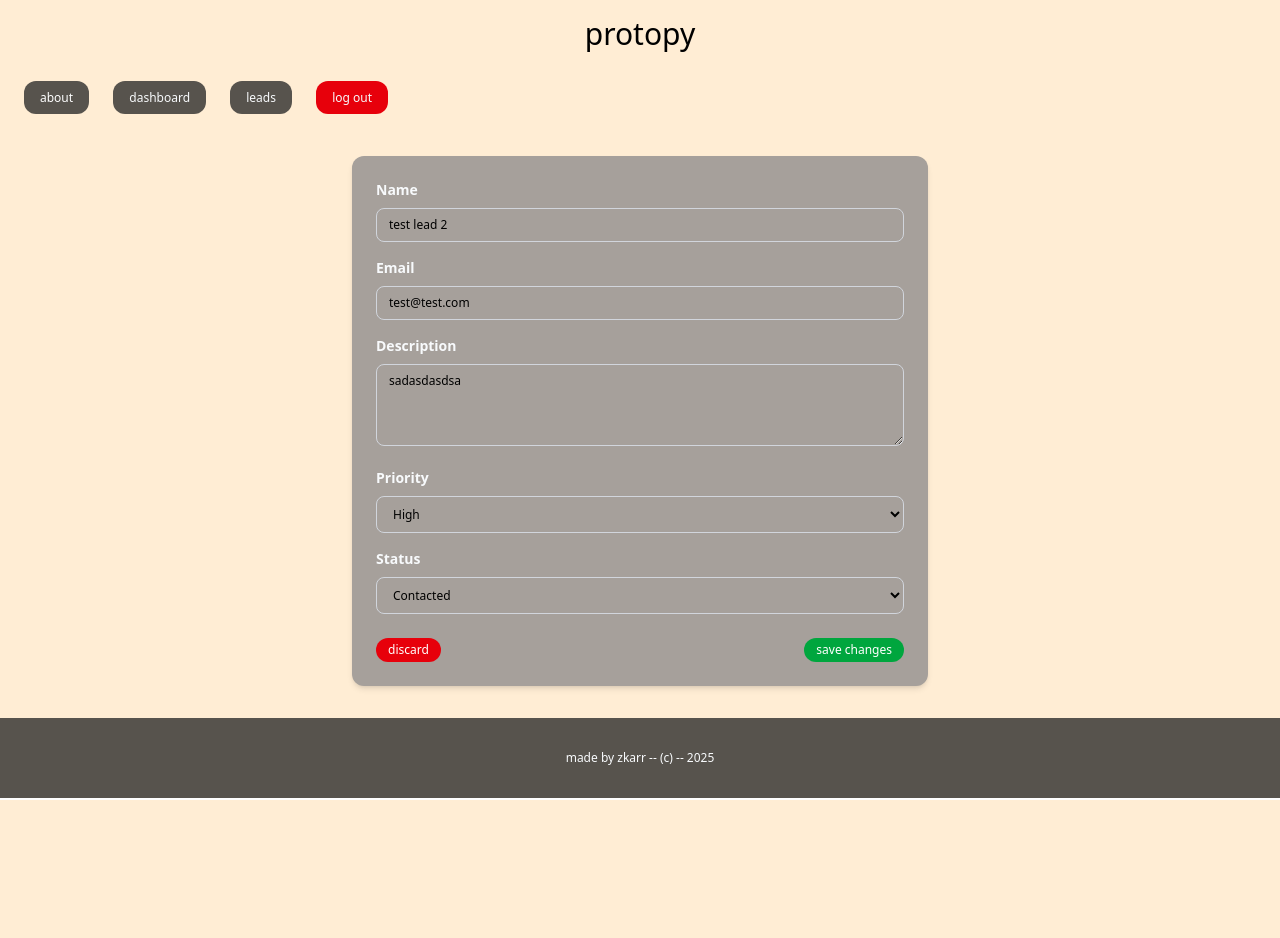
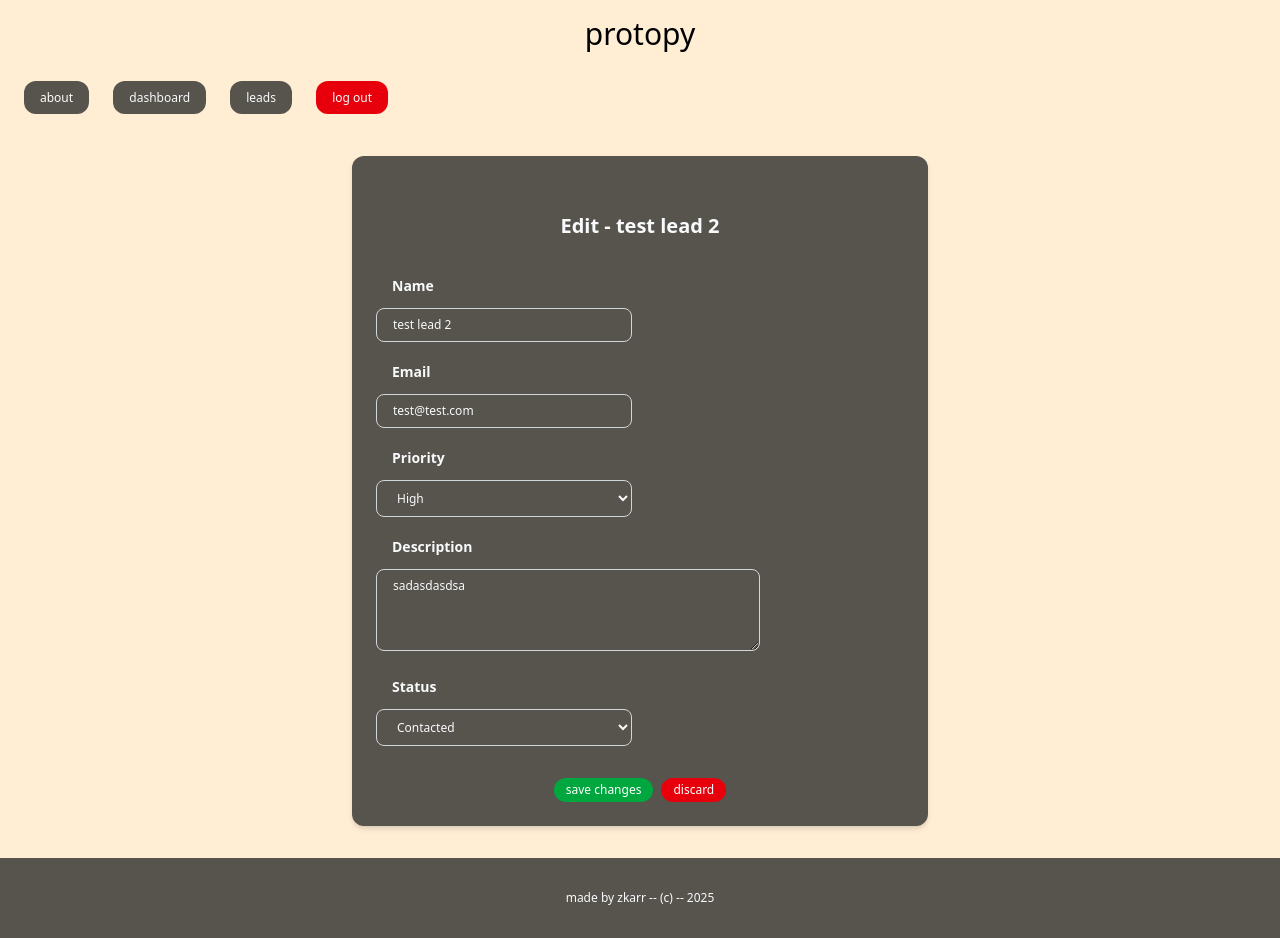
Before and after one commit to Daniel-Cervera/django, a Django app: page /dashboard/leads/15/edit/ in a window 1280 px wide. Before the commit the page ends 800 px from the top, so only its background shows below. Run offline with Django 5.2, Linux system fonts and the light colour scheme; a user stored in the database is signed in; data comes from the database, SQL or seed files in the repository; both versions use the stored data as it was after the commit.

Commit message:
changes in design of edit, detail and add

```diff
--- a/mysite/lead/templates/lead/leads_edit.html
+++ b/mysite/lead/templates/lead/leads_edit.html
@@ -1,48 +1,49 @@
 {% extends 'core/base.html' %}
 
-{% block title %} edit lead {% endblock %}
+{% block title %} {{ lead.name }} {% endblock %}
 
 {% block content %}
 
     <div class="py-8 px-6 bg-orange-100 flex justify-center">
-        <form method="POST" action="" class="w-full max-w-xl bg-stone-400 p-6 rounded-xl shadow-md">
+        <form method="POST" action="" class="w-full max-w-xl bg-stone-600 p-6 rounded-xl shadow-md">
           {% csrf_token %}
+          <h1 class="text-xl text-center text-slate-50 font-bold mt-8 mb-8">Edit - {{ lead.name }}</h1>
 
           <!-- Name -->
           <div class="mb-4">
-            <label for="name" class="block text-sm font-bold text-slate-50 mb-2">Name</label>
-            <input type="text" name="name" id="name" value="{{ lead.name }}" class="text-xs w-full border border-gray-300 rounded-lg px-3 py-2 focus:outline-none focus:ring-2 focus:ring-orange-400">
+            <label for="name" class="px-4 py-1 block text-sm font-bold text-slate-50 mb-2">Name</label>
+            <input type="text" name="name" id="name" value="{{ lead.name }}" class="text-xs text-slate-50 w-3xs px-4 py-2 border border-gray-300 rounded-lg  focus:outline-none focus:ring-2 focus:ring-orange-400">
           </div>
 
           <!-- Email -->
           <div class="mb-4">
-            <label for="email" class="block text-sm font-bold text-slate-50 mb-2">Email</label>
-            <input type="email" name="email" id="email" value="{{ lead.email }}" class="text-xs w-full border border-gray-300 rounded-lg px-3 py-2 focus:outline-none focus:ring-2 focus:ring-orange-400">
-          </div>
-
-          <!-- Description -->
-          <div class="mb-4">
-            <label for="description" class="block text-sm font-bold text-slate-50 mb-2">Description</label>
-            <textarea name="description" id="description" rows="4"
-              class="text-xs w-full border border-gray-300 rounded-lg px-3 py-2 focus:outline-none focus:ring-2 focus:ring-orange-300">{{ lead.description }}</textarea>
+            <label for="email" class="px-4 py-1 block text-sm font-bold text-slate-50 mb-2">Email</label>
+            <input type="email" name="email" id="email" value="{{ lead.email }}" class="text-xs text-slate-50 w-3xs px-4 py-2 border border-gray-300 rounded-lg focus:outline-none focus:ring-2 focus:ring-orange-400">
           </div>
 
           <!-- Priority -->
           <div class="mb-4">
-            <label for="priority" class="block text-sm font-bold text-slate-50 mb-2">Priority</label>
+            <label for="priority" class="px-4 py-1 block text-sm font-bold text-slate-50 mb-2">Priority</label>
             <select name="priority" id="priority"
-              class="text-xs w-full border border-gray-300 rounded-lg px-3 py-2 focus:outline-none focus:ring-2 focus:ring-orange-300">
+              class="text-xs text-slate-50 w-3xs border border-gray-300 rounded-lg px-4 py-2 focus:outline-none focus:ring-2 focus:ring-orange-300">
               <option value="low" {% if lead.priority == 'low' %}selected{% endif %}>Low</option>
               <option value="medium" {% if lead.priority == 'medium' %}selected{% endif %}>Medium</option>
               <option value="high" {% if lead.priority == 'high' %}selected{% endif %}>High</option>
             </select>
           </div>
 
+          <!-- Description -->
+          <div class="mb-4">
+            <label for="description" class="px-4 py-1 block text-sm font-bold text-slate-50 mb-2">Description</label>
+            <textarea name="description" id="description" rows="4"
+              class="text-xs text-slate-50 px-4 py-2 w-sm border border-gray-300 rounded-lg focus:outline-none focus:ring-2 focus:ring-orange-300">{{ lead.description }}</textarea>
+          </div>
+
           <!-- Status -->
-          <div class="mb-6">
-            <label for="status" class="block text-sm font-bold text-slate-50 mb-2">Status</label>
+          <div class="mb-4">
+            <label for="status" class="px-4 py-1 block text-sm font-bold text-slate-50 mb-2">Status</label>
             <select name="status" id="status"
-              class="text-xs w-full border border-gray-300 rounded-lg px-3 py-2 focus:outline-none focus:ring-2 focus:ring-orange-300">
+              class="text-xs text-slate-50 w-3xs border border-gray-300 rounded-lg px-4 py-2 focus:outline-none focus:ring-2 focus:ring-orange-300">
               <option value="new" {% if lead.status == 'new' %}selected{% endif %}>New</option>
               <option value="contacted" {% if lead.status == 'contacted' %}selected{% endif %}>Contacted</option>
               <option value="won" {% if lead.status == 'won' %}selected{% endif %}>Won</option>
@@ -50,14 +51,14 @@
             </select>
           </div>
 
-          <!-- Submit -->
-          <div class="flex justify-between space-x-2">
-            <a href="{% url 'leads_list' %}" class="py-1 px-3 rounded-xl bg-red-600 text-white text-xs hover:bg-red-800 transition">discard</a>
+          <div class="flex justify-center mt-8 space-x-2">
             <button type="submit"
-              class="bg-green-600 text-white text-xs py-1 px-3 rounded-xl hover:bg-gree-700 transition">
+              class="bg-green-600 text-white text-xs py-1 px-3 rounded-xl hover:bg-green-700 transition">
               save changes
             </button>
+            <a href="{% url 'leads_list' %}" class="py-1 px-3 rounded-xl bg-red-600 text-white text-xs hover:bg-red-800 transition">discard</a>
           </div>
+
         </form>
       </div>
 {% endblock %}
```
Also changed, not shown: mysite/lead/templates/lead/add_lead.html (+13 -13 lines), mysite/lead/templates/lead/leads_detail.html (+7 -7 lines), mysite/db.sqlite3.
